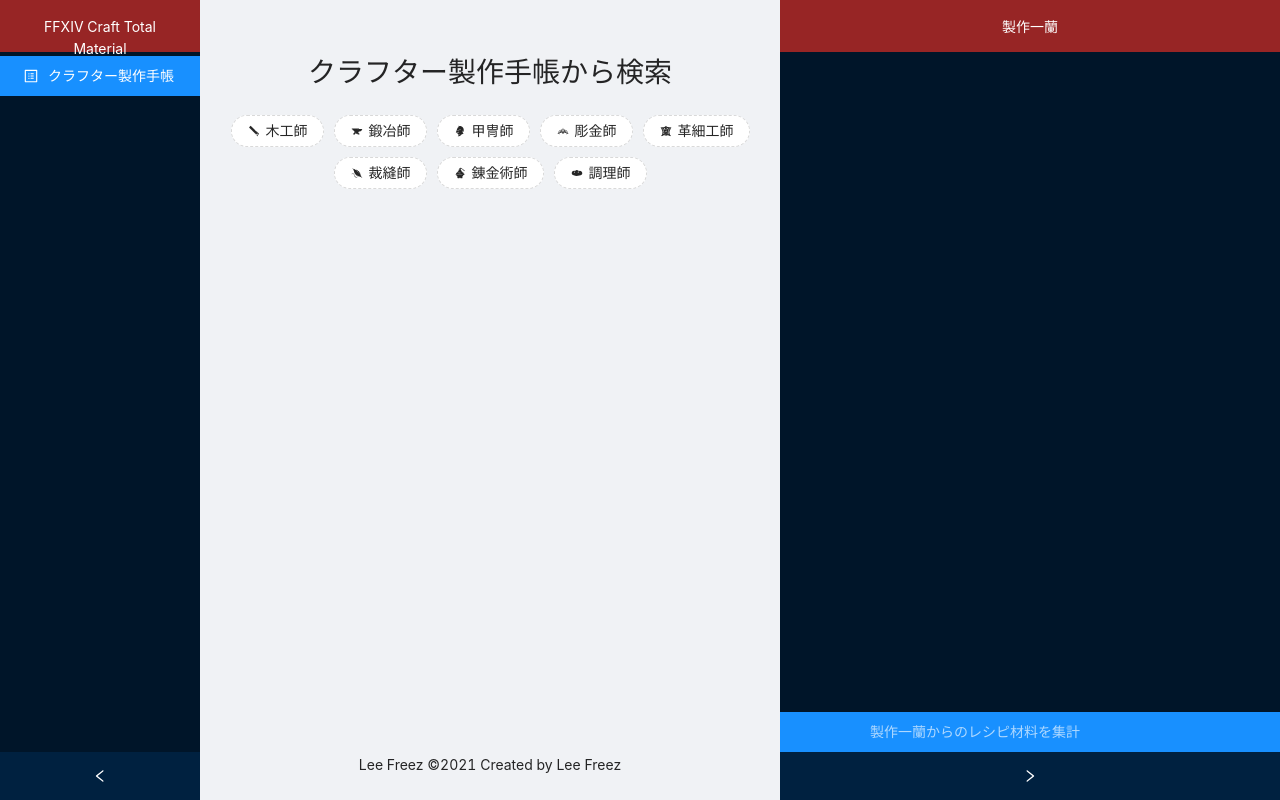
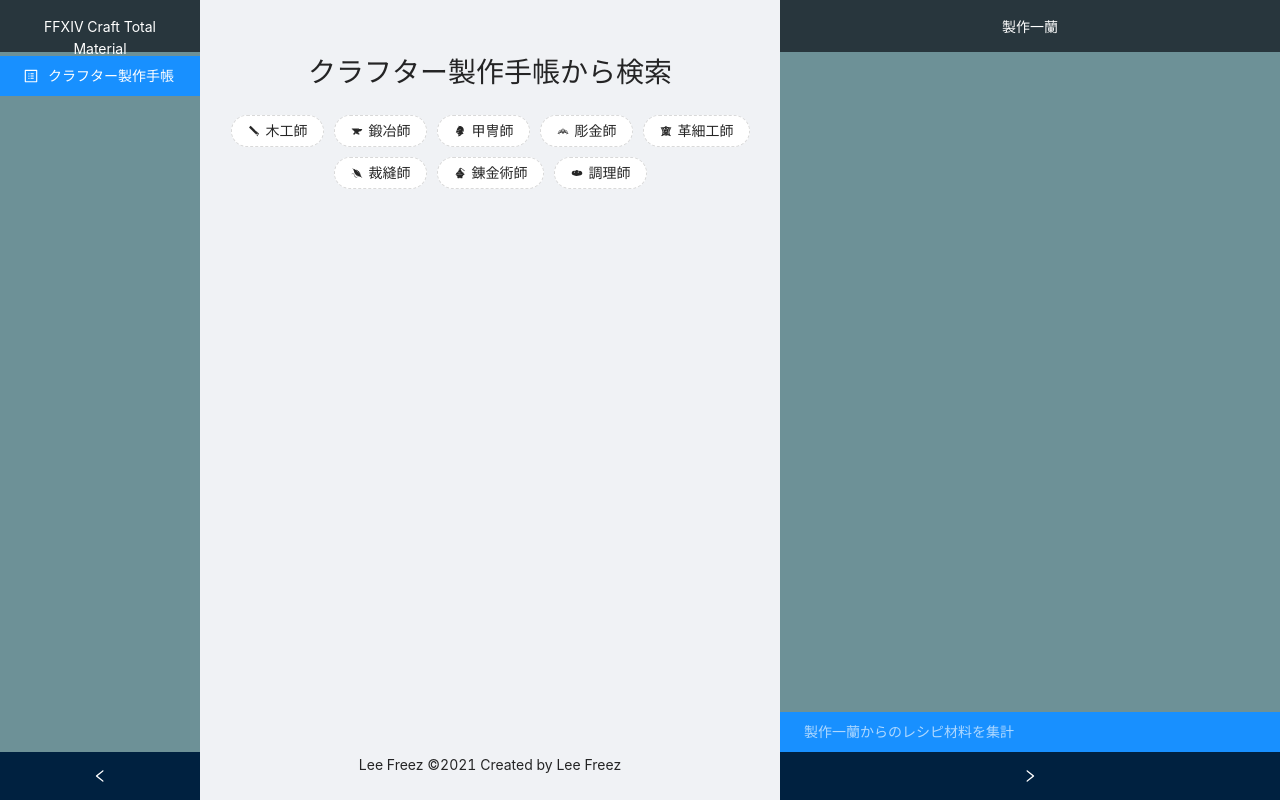
Before and after one commit to FREEZ2385/ffxiv-crafting-total-material, a React (Create React App) app: page / in a window 1280 px wide. Built offline with nearby package versions, Linux system fonts and the light colour scheme.

Commit message:
[Update] change background color / sidebar menu color

```diff
--- a/src/App.js
+++ b/src/App.js
@@ -46,6 +46,7 @@ function App() {
         collapsible
         collapsed={leftSideBarCollapsed}
         onCollapse={onLeftSideBarCollapse}
+        className="sidebar-area"
       >
         <div className="title-area">
           {!leftSideBarCollapsed && <text>FFXIV Craft Total Material</text>}
@@ -57,6 +58,7 @@ function App() {
           defaultSelectedKeys={[pageKey]}
           mode="inline"
           onClick={(item) => setPageKey(item.key)}
+          className="sidebar-area"
         >
           <Menu.Item key="Crafter Recipes" icon={<ProfileOutlined />}>
             {i18n.t('left-sidemenu-1')}
@@ -82,6 +84,7 @@ function App() {
         collapsed={rightSideBarCollapsed}
         onCollapse={onRightSideBarCollapse}
         style={{ transition: 'all 0.1s' }}
+        className="sidebar-area"
       >
         <div className="title-area">
           <text>{i18n.t('right-sidemenu-title')}</text>
@@ -89,10 +92,10 @@ function App() {
         <div className="crafting-list-area">
           <Menu
             theme="dark"
-            inlineIndent={90}
             selectable={false}
             mode="inline"
             style={{ overflowY: 'auto' }}
+            className="sidebar-area"
           >
             <CraftingList
               collapsed={rightSideBarCollapsed}
--- a/src/App.scss
+++ b/src/App.scss
@@ -6,7 +6,11 @@
   padding: 16px;
   text-align: center;
   color: white;
-  background-color: #972525;
+  background-color: #28363d;
+}
+
+.sidebar-area {
+  background-color: #6d9197 !important;
 }
 
 .site-layout .site-layout-background {
--- a/src/components/molecules/CraftingList.js
+++ b/src/components/molecules/CraftingList.js
@@ -13,7 +13,12 @@ function CraftingList(props) {
   return (
     <>
       {craftingList.map((row, index) => (
-        <Menu.Item key={row.name} title={row.name} disabled>
+        <Menu.Item
+          key={row.name}
+          title={row.name}
+          style={{ backgroundColor: '#658B6f', margin: 0, height: 60 }}
+          disabled
+        >
           <div
             style={{
               display: 'flex',
```
